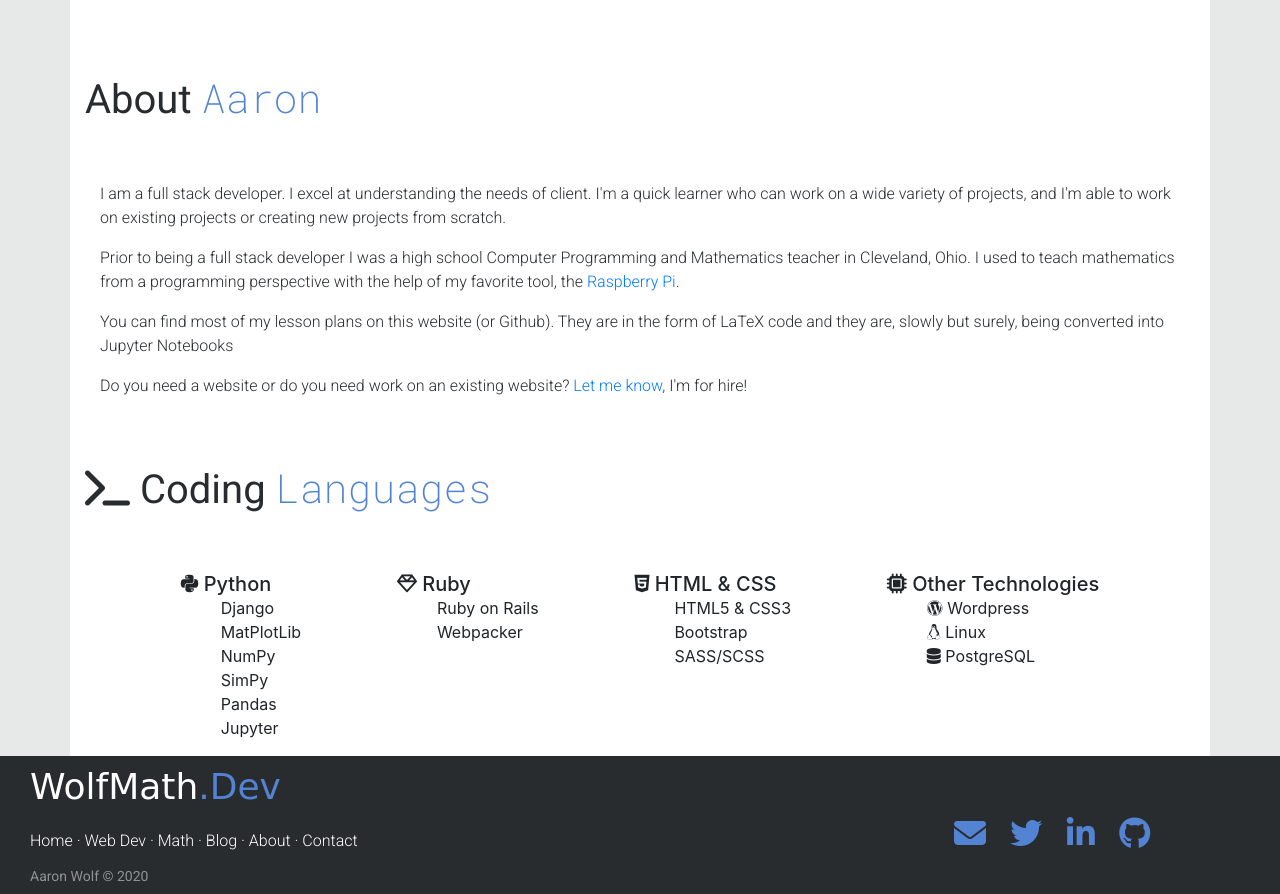
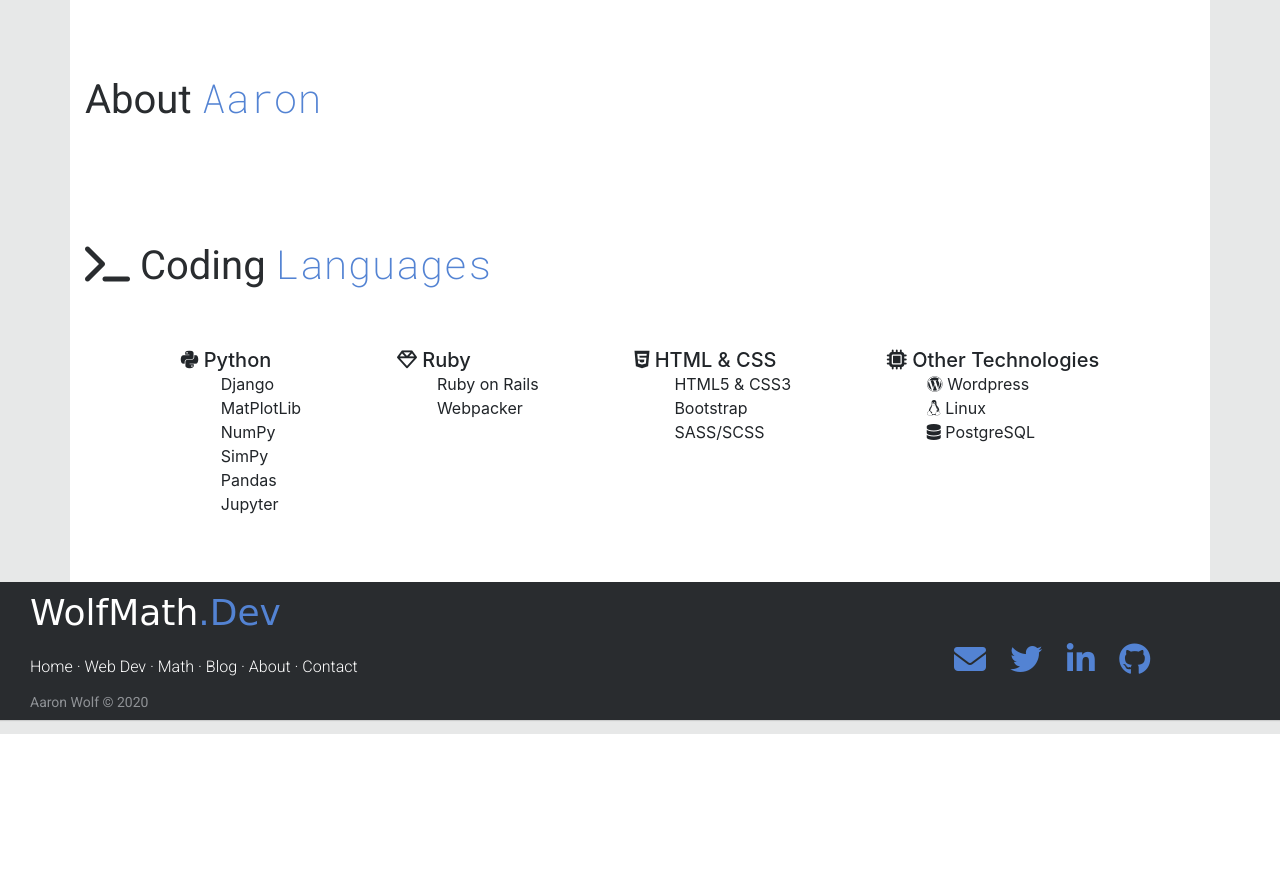
Before and after one commit to wolfpackdevs/wolfmathdev, a Django app: page /about in a window 1280 px wide. Shown: the part 66-960 px from the top of the page. After the commit the page ends 800 px from the top, so only its background shows below. Run offline with Django 3.2, Linux system fonts and the light colour scheme; some libraries are stand-ins or nearby versions.

Commit message:
editing to be a firm

```diff
--- a/templates/about.html
+++ b/templates/about.html
@@ -6,13 +6,7 @@
     <h1>About <span class='highlight'>Aaron</span></h1>
 
     <div class="container">
-        <p>I am a full stack developer. I excel at understanding the needs of client. I'm a quick learner who can work on a wide variety of projects, and I'm able to work on existing projects or creating new projects from scratch.</p>
-
-        <p>Prior to being a full stack developer I was a high school Computer Programming and Mathematics teacher in Cleveland, Ohio. I used to teach mathematics from a programming perspective with the help of my favorite tool, the <a href="http://www.raspberrypi.org">Raspberry Pi</a>.</p>
-
-        <p>You can find most of my lesson plans on this website (or Github). They are in the form of LaTeX code and they are, slowly but surely, being converted into Jupyter Notebooks</p>
-
-        <p>Do you need a website or do you need work on an existing website? <a href="{% url 'contact' %}">Let me know</a>, I'm for hire!</p>
+        <p></p>
     </div>
 
     <h1><i class="fas fa-terminal"></i> Coding <span class="highlight">Languages</span></h1>
--- a/templates/base.html
+++ b/templates/base.html
@@ -60,7 +60,7 @@
           <a href="contact@wolfmath.dev"><i class="fa fa-envelope"></i></a>
           <a href="https://twitter.com/wolf_math"><i class="fab fa-twitter"></i></a>
           <a href="http://linkedin.com/in/wolf-math/"><i class="fab fa-linkedin-in"></i></a>
-          <a href="https://github.com/wolf-math"><i class="fab fa-github"></i></a>
+          <a href="https://github.com/wolfpackdevs"><i class="fab fa-github"></i></a>
         </div>
       </div>
     </footer>
```
